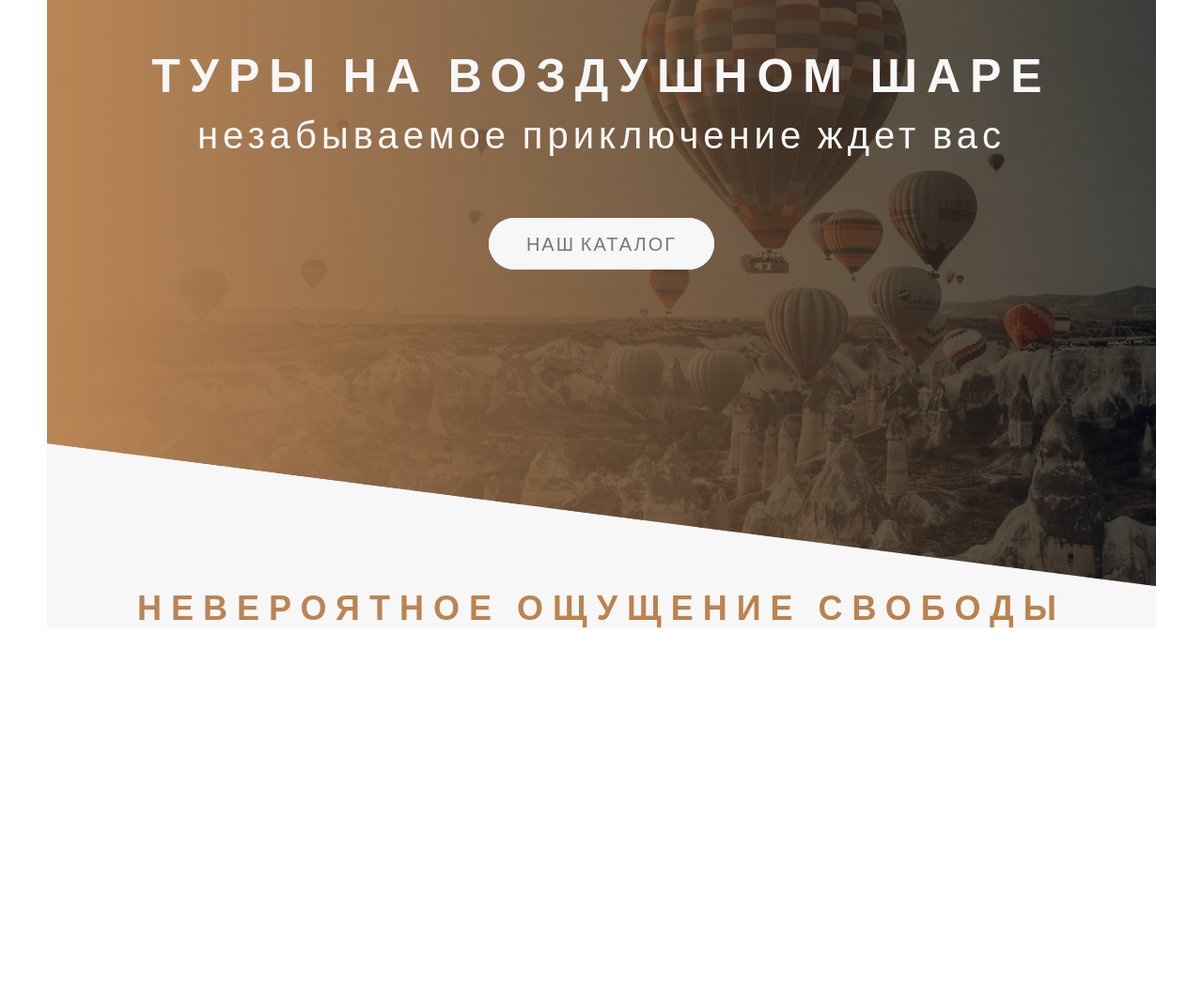
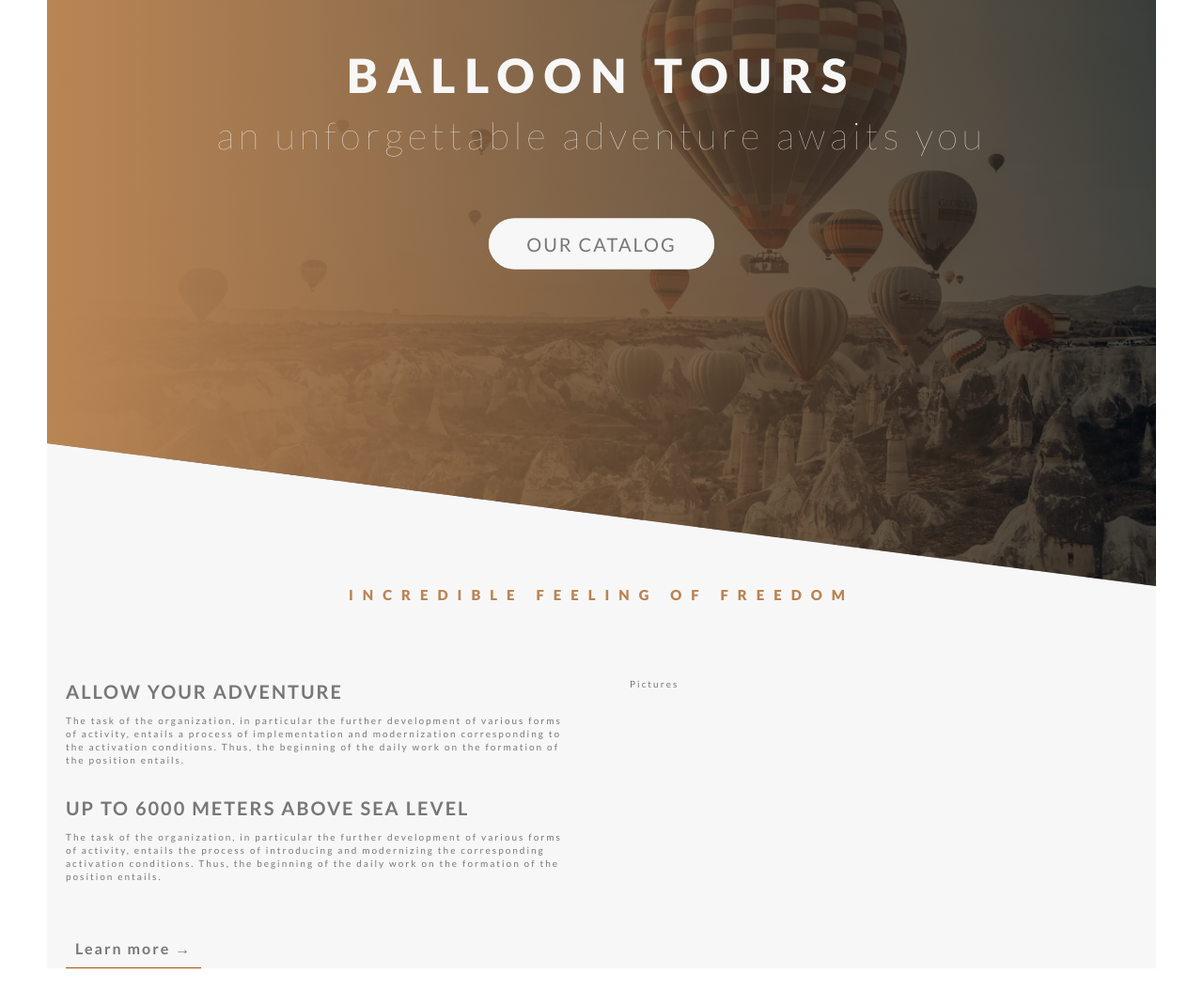
Before and after one commit to antonlazurko/advance-murkup-course, a plain HTML site: page src/index.html in a window 1280 px wide. Shown: the part 186-1256 px from the top of the page at 94% size. Before the commit the page ends 985 px from the top, so only its background shows below. Drawn offline with Linux system fonts and the light colour scheme.

Commit message:
add second section;add learn more btn with symbol

```diff
--- a/src/index.html
+++ b/src/index.html
@@ -16,18 +16,30 @@
             <img class="header__logo" src="./images/Icon-logo.svg" alt="logo">
             <div class="header__box">
                 <h1 class="title-first">
-                    <span class="title-first__main">ТУРЫ НА ВОЗДУШНОМ ШАРЕ</span>
-                    <span class="title-first__secondary">незабываемое приключение ждет вас</span>
+                    <span class="title-first__main">BALLOON TOURS</span>
+                    <span class="title-first__secondary">an unforgettable adventure awaits you</span>
                 </h1>
-                <a href="#" class="btn btn_animated">наш каталог</a>
+                <a href="#" class="btn btn_animated">our catalog</a>
             </div>
         </header>
         <main>
             <section class="section-about">
                 <div class="text-align-center margin-bottom-80px">
-                    <h2 class="title-secondary">
-                        невероятное ощущение свободы
-                    </h2>
+                    <h2 class="title-secondary">incredible feeling of freedom</h2>
+                </div>
+                <div class="row">
+                    <div class="col-1-of-2">
+                        <h3 class="title-third margin-bottom-10px">ALLOW YOUR ADVENTURE</h3>
+                        <p class="paragraph margin-bottom-30px">
+                            The task of the organization, in particular the further development of various forms of activity, entails a process of implementation and modernization corresponding to the activation conditions. Thus, the beginning of the daily work on the formation of the position entails.
+                        </p>
+                        <h3 class="title-third margin-bottom-10px">UP TO 6000 METERS ABOVE SEA LEVEL</h3>
+                        <p class="paragraph margin-bottom-50px">
+                            The task of the organization, in particular the further development of various forms of activity, entails the process of introducing and modernizing the corresponding activation conditions. Thus, the beginning of the daily work on the formation of the position entails.
+                        </p>
+                        <a href="#" class="btn-text">Learn more &rarr;</a>
+                    </div>
+                    <div class="col-1-of-2">Pictures</div>
                 </div>
             </section>
         </main>
--- a/src/sass/absctracts/_variables.sass
+++ b/src/sass/absctracts/_variables.sass
@@ -2,7 +2,7 @@
 $color-gray: #777777
 $color-gray-light: #F7F7F7
 $color-light-brown: rgba(186, 133, 84, 1)
-$color-darck-brown: rgba(161, 79, 3, 1)
+$color-dark-brown: rgba(161, 79, 3, 1)
 $color-black: #000
 $color-white: #fff
 
@@ -17,3 +17,7 @@ $margin-vertical-big: 8rem
 $gutter-horizontal: 6rem
 
 $grid-width: 114rem
+
+$font-size-paragraph: 1.6rem
+$font-size-h2: 3.6rem
+$font-size-h3: 2rem
--- a/src/sass/base/_base.sass
+++ b/src/sass/base/_base.sass
@@ -2,6 +2,7 @@
     margin: 0
     padding: 0
     box-sizing: border-box
+
 html
     font-size: 62.5%
 
--- a/src/sass/base/_typography.sass
+++ b/src/sass/base/_typography.sass
@@ -3,7 +3,7 @@ body
     font-family: 'Lato', sans-serif
     font-weight: 400
     color: $color-gray
-    font-size: 1.6rem
+    font-size: font-size-paragraph
     letter-spacing: .2rem
 
 .title-first
@@ -33,11 +33,11 @@ body
 
 .title-secondary
     display: inline-block
-    font-size: 3.6rem
+    font-size: font-size-h2
     letter-spacing: 1rem
     text-transform: uppercase
     font-weight: 800
-    background: linear-gradient(90.05deg, $color-light-brown 0.03%, rgba($color-darck-brown, 0.7) 99.94%)
+    background: linear-gradient(90.05deg, $color-light-brown 0.03%, rgba($color-dark-brown, 0.7) 99.94%)
     -webkit-background-clip: text
     -webkit-text-fill-color: transparent
     transition: all .4s
@@ -45,3 +45,16 @@ body
     &:hover
         transform: skewX(15deg) skewY(2deg) scale(1.1)
         text-shadow: $shadow-h2
+
+.title-third
+    font-size: $font-size-h3
+    letter-spacing: .2rem
+    text-transform: uppercase
+    line-height: 140%
+    font-weight: 700
+
+.paragraph
+    font-size: font-size-paragraph
+    letter-spacing: .2rem
+    line-height: 140%
+    font-weight: 400
--- a/src/sass/base/_utils.sass
+++ b/src/sass/base/_utils.sass
@@ -1,4 +1,14 @@
 .text-align-center
     text-align: center
+
+.margin-bottom-10px
+    margin-bottom: 1rem
+
+.margin-bottom-30px
+    margin-bottom: 3rem
+
+.margin-bottom-50px
+    margin-bottom: 5rem
+
 .margin-bottom-80px
     margin-bottom: 8rem
--- /dev/null
+++ b/src/sass/components/_button-text.sass
@@ -0,0 +1,20 @@
+.btn-text
+    &:link, &:visited
+        display: inline-block
+        font-size: $font-size-paragraph
+        letter-spacing: .2rem
+        font-weight: 700
+        color: $color-gray
+        text-decoration: none
+        padding: 1rem
+        border-bottom: .1rem solid $color-dark-brown
+        transition: all .5s
+
+    &:hover
+        background: $color-dark-brown
+        color: $color-white
+        box-shadow: $box-shadow-light
+        transform: translateY(-.2rem)
+
+    &:active
+        transform: translateY(0rem)
--- a/src/sass/layout/_grid.sass
+++ b/src/sass/layout/_grid.sass
@@ -1,6 +1,5 @@
 .row
     max-width: $grid-width
-    background: tomato
     margin: 0 auto
     @include clearfix
     &:not(:last-child)
@@ -25,8 +24,6 @@
     width: calc((3 * (100% - 3 * #{$gutter-horizontal}) / 4) + 2 * #{$gutter-horizontal})
 
 [class^="col-"]
-    background: blue
-    color: white
     float: left
     &:not(:last-child)
         margin-right: $gutter-horizontal
--- a/src/sass/styles.sass
+++ b/src/sass/styles.sass
@@ -6,6 +6,7 @@
 @import './base/utils.sass'
 @import './base/base.sass'
 @import './components/button.sass'
+@import './components/button-text.sass'
 @import './layout/header.sass'
 @import './layout/grid.sass'
 @import './pages/home.sass'
```
Also changed, not shown: src/css/styles.css, 1 other file.
